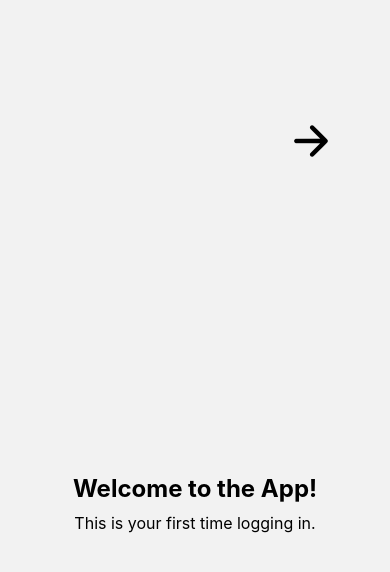
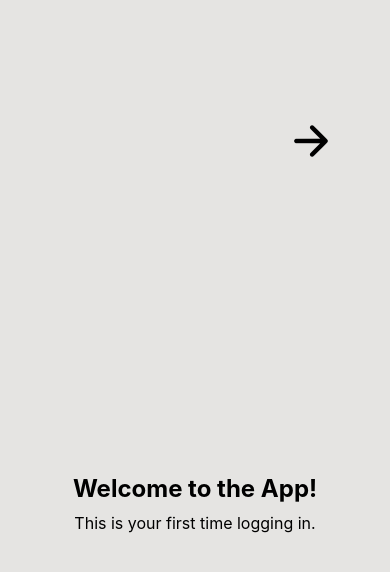
Before and after one commit to Vrbko/vseprisotno-projekt, a React Native app: screen / in a window 390 px wide. Shown: the top 572 px of the page. Built offline with nearby package versions, Linux system fonts and the light colour scheme.

Commit message:
Proper background

```diff
--- a/App.tsx
+++ b/App.tsx
@@ -1,10 +1,10 @@
-import React, { useEffect, useState } from 'react';
-import { NavigationContainer } from '@react-navigation/native';
+import React, { useState } from 'react';
+import { View, StyleSheet } from 'react-native';
+import { NavigationContainer, DefaultTheme } from '@react-navigation/native';
 import { createNativeStackNavigator } from '@react-navigation/native-stack';
 import { createBottomTabNavigator } from '@react-navigation/bottom-tabs';
 import { SafeAreaProvider } from 'react-native-safe-area-context';
-import Icon from 'react-native-vector-icons/Ionicons'; // Import the icon component
-import { View, StyleSheet } from 'react-native';
+import Icon from 'react-native-vector-icons/Ionicons';
 
 // Import Screens
 import HomeScreen from './screens/HomeScreen';
@@ -20,6 +20,18 @@ import MapScreen from './screens/MapScreen';
 const Tab = createBottomTabNavigator();
 const Stack = createNativeStackNavigator();
 
+// Custom theme with black background
+const MyTheme = {
+  ...DefaultTheme,
+  colors: {
+    ...DefaultTheme.colors,
+    background: '#000000', // Black background
+    card: '#121212', // Slightly lighter black for headers/cards
+    text: '#FFFFFF', // White text
+    border: '#333333', // Dark gray borders
+  },
+};
+
 const App = () => {
   const [isLoggedIn, setIsLoggedIn] = useState(false);
   const [isFirstTime, setIsFirstTime] = useState(true);
@@ -27,24 +39,48 @@ const App = () => {
   return (
     <SafeAreaProvider>
       <View style={styles.appContainer}>
-
-      <NavigationContainer>
-        <Stack.Navigator initialRouteName="Splash">
-          {/* Your existing stack screens remain the same */}
-          <Stack.Screen name="Splash" component={SplashScreen} options={{ headerShown: false }} />
-          <Stack.Screen name="FirstLogin" component={FirstLoginScreen} options={{ headerShown: false }} />
-          <Stack.Screen name="Login" component={LoginScreen} options={{ headerShown: false }} />
-          <Stack.Screen name="Register" component={RegisterScreen} options={{ title: 'Register', headerShown: true }} />
-          <Stack.Screen name="HomeScreen" component={HomeTabs} options={{ headerShown: false }} />
-        </Stack.Navigator>
-      </NavigationContainer>
+        <NavigationContainer theme={MyTheme}>
+          <Stack.Navigator
+            initialRouteName="Splash"
+            screenOptions={{
+              contentStyle: styles.screenContent,
+              headerStyle: styles.headerStyle,
+              headerTitleStyle: styles.headerTitleStyle,
+              headerTintColor: '#FFFFFF', // White back button and header items
+            }}
+          >
+            <Stack.Screen
+              name="Splash"
+              component={SplashScreen}
+              options={{ headerShown: false }}
+            />
+            <Stack.Screen
+              name="FirstLogin"
+              component={FirstLoginScreen}
+              options={{ headerShown: false }}
+            />
+            <Stack.Screen
+              name="Login"
+              component={LoginScreen}
+              options={{ headerShown: false }}
+            />
+            <Stack.Screen
+              name="Register"
+              component={RegisterScreen}
+              options={{ title: 'Register' }}
+            />
+            <Stack.Screen
+              name="HomeScreen"
+              component={HomeTabs}
+              options={{ headerShown: false }}
+            />
+          </Stack.Navigator>
+        </NavigationContainer>
       </View>
-
     </SafeAreaProvider>
   );
 };
 
-// Updated HomeTabs with icons
 const HomeTabs = () => {
   return (
     <Tab.Navigator
@@ -65,11 +101,16 @@ const HomeTabs = () => {
 
           return <Icon name={iconName} size={size} color={color} />;
         },
-        tabBarActiveTintColor: '#007AFF', // Color when tab is active
-        tabBarInactiveTintColor: 'gray', // Color when tab is inactive
+        tabBarActiveTintColor: '#007AFF',
+        tabBarInactiveTintColor: 'gray',
         tabBarStyle: {
-          paddingBottom: 5, // Adjust padding if needed
+          backgroundColor: '#121212', // Dark tab bar
+          borderTopColor: '#333333', // Dark border
+          paddingBottom: 5,
         },
+        headerStyle: styles.headerStyle,
+        headerTitleStyle: styles.headerTitleStyle,
+        headerTintColor: '#FFFFFF',
       })}
     >
       <Tab.Screen
@@ -95,10 +136,20 @@ const HomeTabs = () => {
     </Tab.Navigator>
   );
 };
+
 const styles = StyleSheet.create({
   appContainer: {
     flex: 1,
-    backgroundColor: '#E5E4E2', // Set the background color for the entire app
+    backgroundColor: '#E5E4E2', // Black background for the entire app
+  },
+  screenContent: {
+    backgroundColor: '#E5E4E2', // Black background for all screens
+  },
+  headerStyle: {
+    backgroundColor: '#121212', // Dark header
+  },
+  headerTitleStyle: {
+    color: '#FFFFFF', // White header title
   },
 });
 
```
